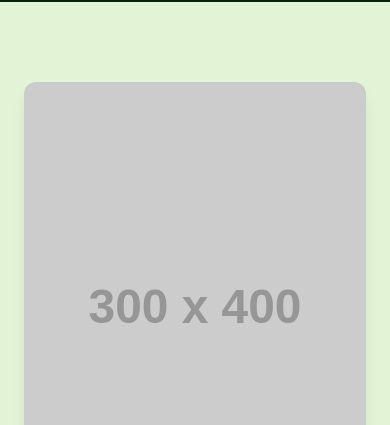
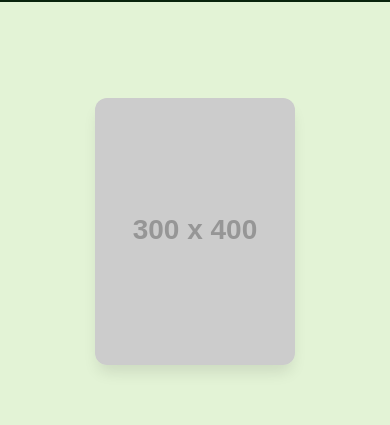
Before and after one commit to haruki-nikaidou/ln-blog, an Astro site: page /novel/mushoku-tensei in a window 390 px wide. Shown: the part 195-620 px from the top of the page. Built offline with nearby package versions, Linux system fonts and the light colour scheme; Astro itself is replaced by a stand-in of ours; placeholder pictures from the web are drawn by us.

Commit message:
fix small style issue in mobile device

```diff
--- a/src/pages/novel/[id].astro
+++ b/src/pages/novel/[id].astro
@@ -151,6 +151,11 @@ const allTags = await getCollection("tag");
       border-radius: $radius-lg;
       box-shadow: $shadow-lg;
       margin-bottom: $spacing-lg;
+
+      @media (max-width: $tablet) {
+        max-width: 200px;
+        margin: $spacing-md auto;
+      }
     }
   }
 
```
